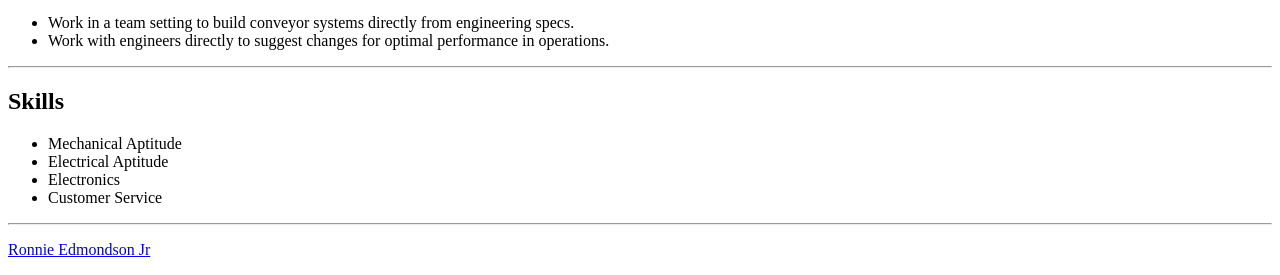
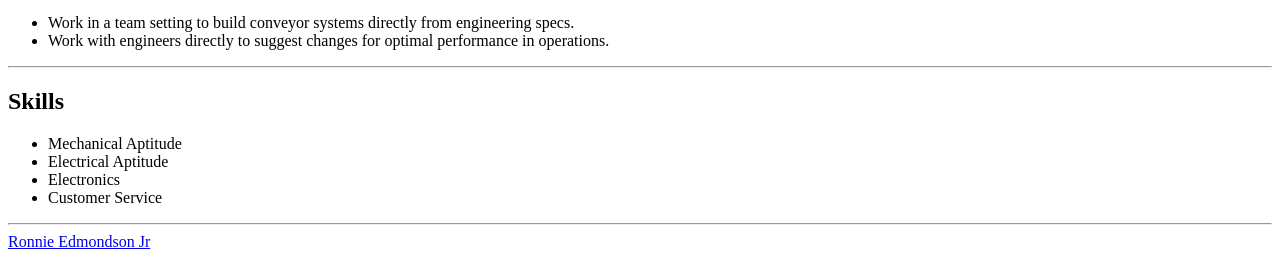
Before and after one commit to Indiking/Resume, a plain HTML site: page index.html in a window 1280 px wide. Shown: the part 1038-1313 px from the top of the page. Drawn offline with Linux system fonts and the light colour scheme.

Commit message:
Update index.html

```diff
--- a/index.html
+++ b/index.html
@@ -56,6 +56,6 @@
         </ul>
 <hr />
         <footer>
-            <p><a href="./contact.html">Ronnie Edmondson Jr</a></p>
+            <a href="./contact.html">Ronnie Edmondson Jr</a>
         </footer>
 </body>
```
